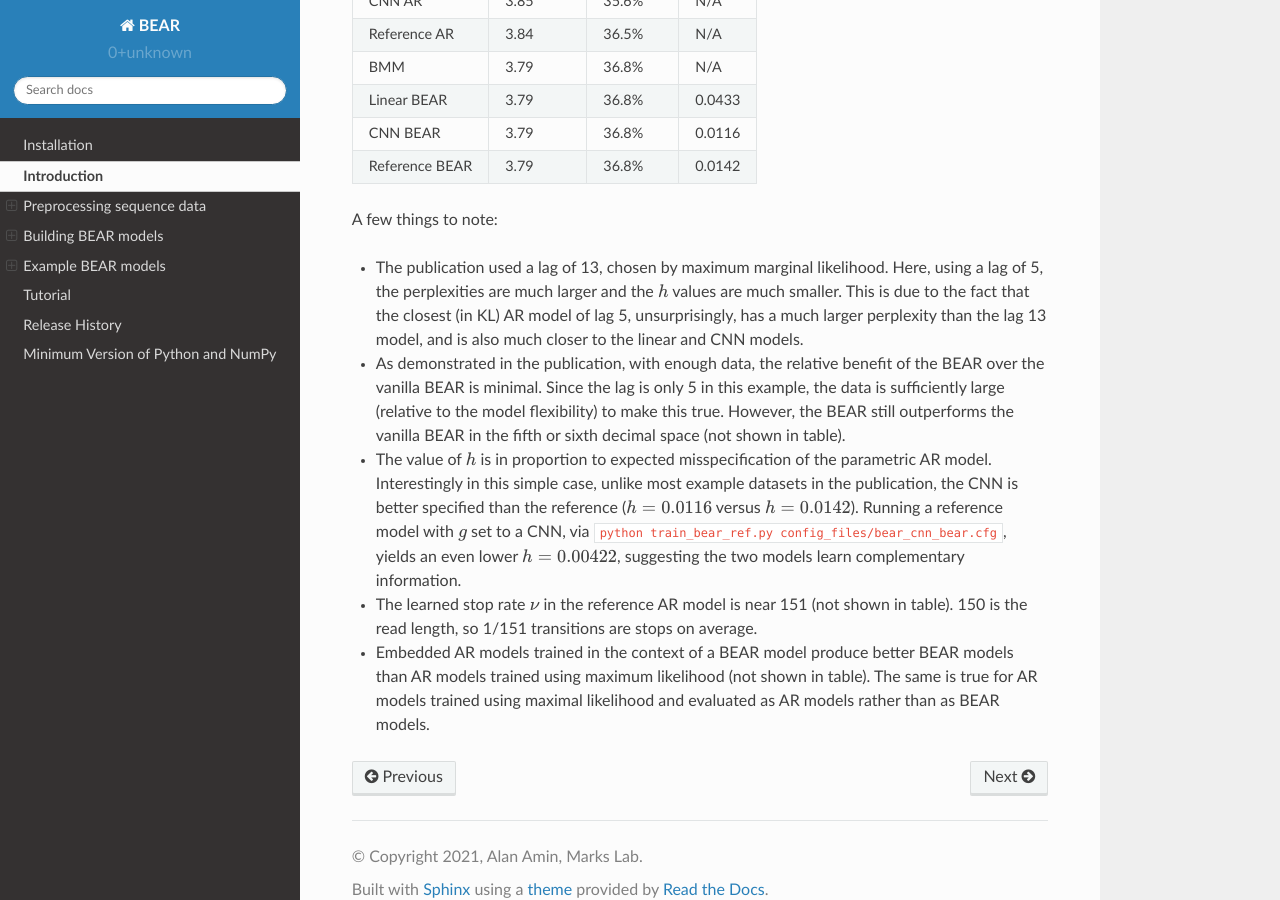
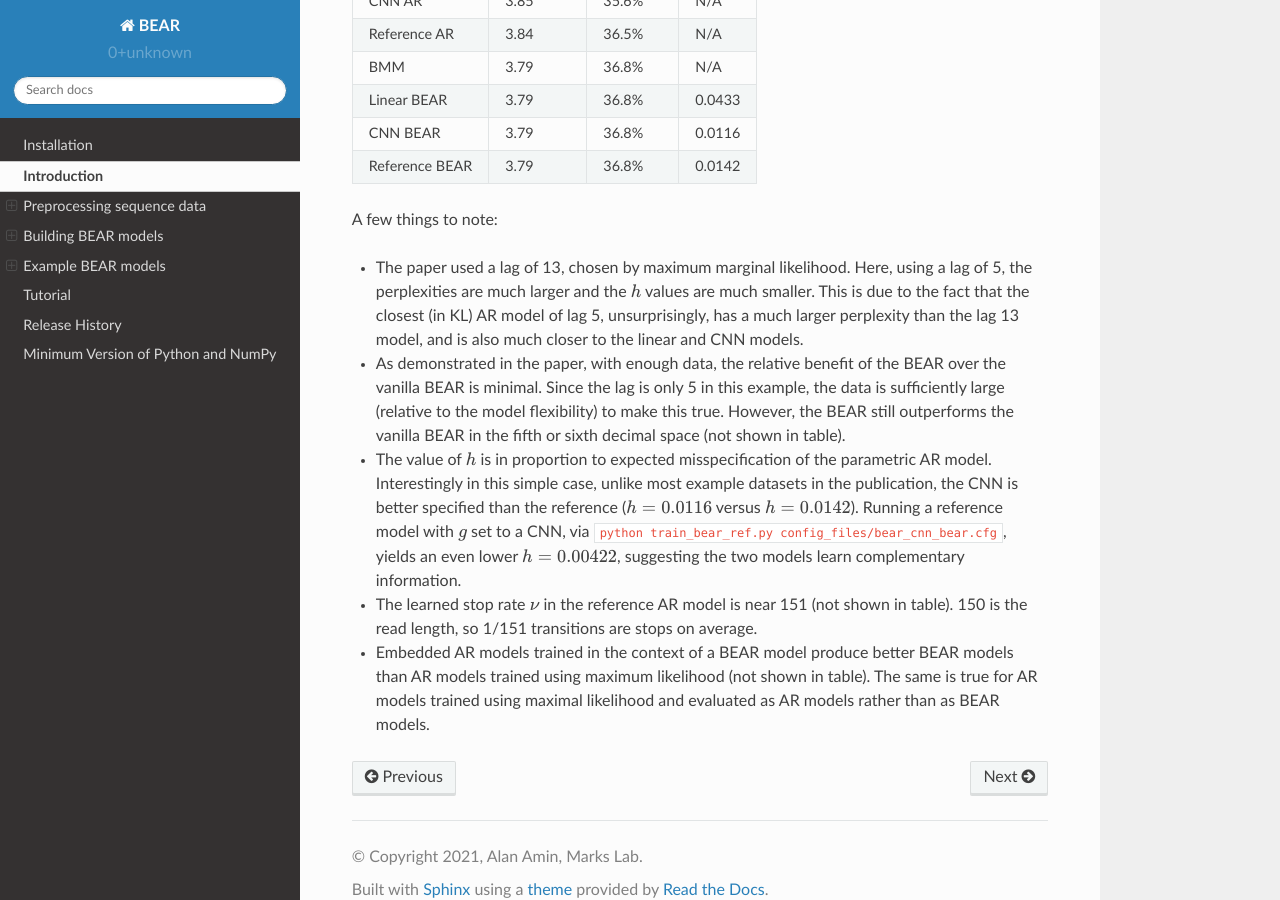
Before and after one commit to debbiemarkslab/BEAR, a Sphinx documentation site: the page built from docs/source/usage.rst, in a window 1280 px wide and 900 px high, scrolled down 4859 px. Built offline with Sphinx 7.4.7 and the Read the Docs theme 2.0.0, drawn with Linux system fonts in a browser that asks for light colours.

```diff
--- a/docs/source/usage.rst
+++ b/docs/source/usage.rst
@@ -228,13 +228,13 @@ Reference BEAR  3.79        36.8%    0.0142
 
 A few things to note:
 
-* The publication used a lag of 13, chosen by maximum marginal likelihood.
+* The paper used a lag of 13, chosen by maximum marginal likelihood.
   Here, using a lag of 5, the perplexities are much larger and the
   :math:`h` values are much smaller.
   This is due to the fact that the closest (in KL) AR model of lag 5,
   unsurprisingly, has a much larger perplexity than the lag 13 model, and
   is also much closer to the linear and CNN models.
-* As demonstrated in the publication, with enough data, the relative benefit of
+* As demonstrated in the paper, with enough data, the relative benefit of
   the BEAR over the vanilla BEAR is minimal. Since the lag is only 5 in this example, the
   data is sufficiently large (relative to the model flexibility)
   to make this true. However, the BEAR still outperforms the vanilla BEAR in
```
Also changed, not shown: README.rst (+3 -4 lines).
